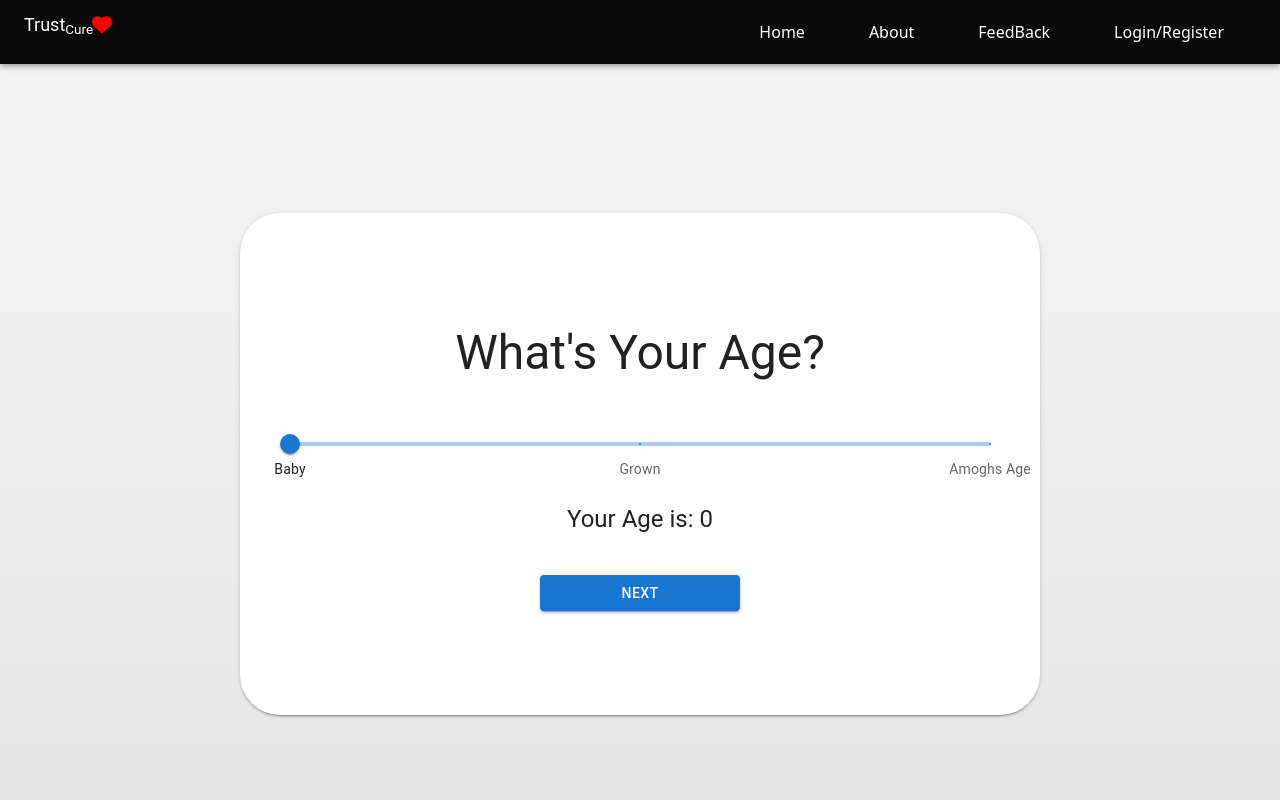
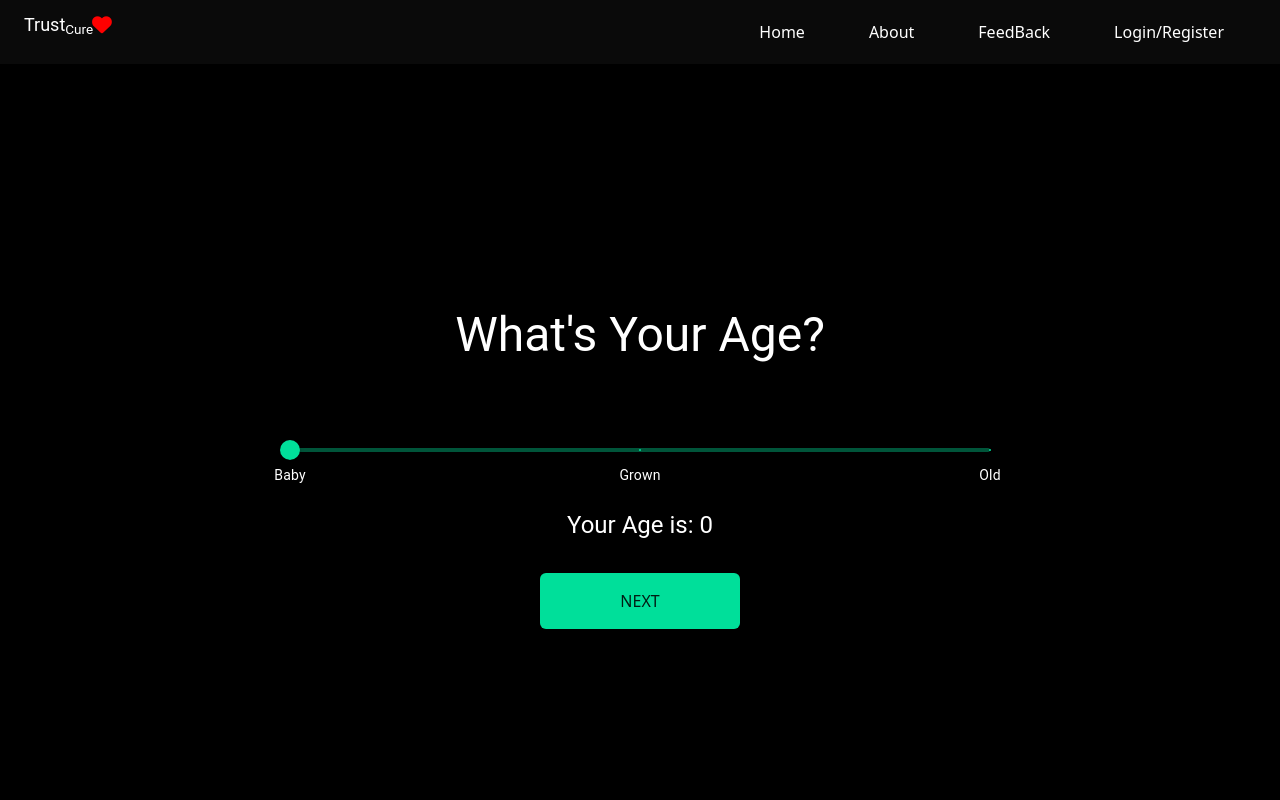
Before and after one commit to SaiSaatvik31/SEM-3-PROJECT, a React (Vite) app: page /Age in a window 1280 px wide. Shown: the top 800 px of the page. Built offline with nearby package versions, Linux system fonts and the light colour scheme.

Commit message:
few ui changes

```diff
--- a/src/components/Age.jsx
+++ b/src/components/Age.jsx
@@ -2,6 +2,8 @@ import React from "react";
 import { useState } from "react";
 import { useNavigate } from "react-router-dom";
 import { Card, CardContent, Slider, Button, Typography } from "@mui/material";
+import { dark } from "@mui/material/styles/createPalette";
+import {motion} from "framer-motion"
 function Age({ selectedOptions, updateSelectedOptions }) {
   const navigate = useNavigate();
   const [sliderValue, setSliderValue] = useState(0);
@@ -25,32 +27,34 @@ function Age({ selectedOptions, updateSelectedOptions }) {
     {
       value: 0,
       label: "Baby",
+      color:"white"
     },
     {
-      value: 60,
+      value: 50,
       label: "Grown",
     },
     {
-      value: 120,
-      label: "Amoghs Age",
+      value: 100,
+      label: "Old",
     },
   ];
 
   return (
-    <div
+    <div className="text-white"
       style={{
         display: "flex",
         justifyContent: "center",
         alignItems: "center",
         height: "100vh",
-        backgroundImage: "linear-gradient(to bottom, #f4f4f4, #e5e5e5)",
+        // backgroundImage: "linear-gradient(to bottom, #f4f4f4, #e5e5e5)",
+        backgroundColor:"#000000",
       }}
     >
       <Card
         sx={{
           minWidth: 350,
           maxWidth: 800,
-          bgcolor: "#fff",
+          bgcolor: "#000",
           boxShadow: 2,
           borderRadius: 10,
           padding: 10,
@@ -64,30 +68,49 @@ function Age({ selectedOptions, updateSelectedOptions }) {
             alignItems: "center",
           }}
         >
-          <Typography variant="h3" sx={{ mb: 3 }}>
+          <Typography className= "text-white" variant="h3" sx={{ mb: 3 }}>
             What's Your Age?
           </Typography>
+          // ... (previous code)
+
             <Slider
               value={sliderValue}
               onChange={handleSliderChange}
-            sx={{ width: 700, mt: 3 }}
+              sx={{
+                width: 700,
+                mt: 3,
+                color: '#00df9a', // Set the color of the slider track
+                '& .MuiSlider-thumb': {
+                  backgroundColor: '#00df9a', // Set the color of the slider thumb
+                },
+                '& .MuiSlider-valueLabel': {
+                  color: '#00df9a', // Set the color of the value label
+                },
+                '& .MuiSlider-markLabel': {
+                  color: 'white', // Set the color of the mark labels
+                },
+              }}
               valueLabelDisplay="auto"
-            color="primary"
               defaultValue={20}
-            max={120}
+              max={100}
               marks={mark}
             />
-          <Typography variant="h5" sx={{ mt: 3, mb: 2 }}>
+
+
+
+          <Typography className="text-white" variant="h5" sx={{ mt: 3, mb: 2 }}>
             Your Age is: {sliderValue}
           </Typography>
-          <Button
-            variant="contained"
-            color="primary"
-            sx={{ width: 200, mt: 3 }} // Adjust button width and spacing
-            onClick={FormPage}
+          <motion.button
+        className={`bg-[#00df9a] w-[200px] rounded-md font-medium px-6 mx-auto py-3 mt-3`}
+        initial="hidden"
+        onclick={FormPage}
+        animate="buttonSlide"
+        whileHover={{ scale: 1.1 }}
+        whileTap={{ scale: 0.9 }}
       >
         NEXT
-          </Button>
+      </motion.button>
         </CardContent>
       </Card>
     </div>
--- a/src/components/Appointment.jsx
+++ b/src/components/Appointment.jsx
@@ -23,48 +23,49 @@ function Info() {
         justifyContent: "center",
         alignItems: "center",
         height: "100vh",
-        backgroundColor: "#f0f0f0",
+        backgroundColor: "#000000",
       }}
     >
-      <Card style={{ width: "70%", padding: "20px", textAlign: "left" }}>
+      <Card  className="container" style={{ backgroundColor:"#000000" , width: "70%", padding: "20px", textAlign: "left" }}>
         <CardContent>
-          <Typography variant="h4" gutterBottom>
+          <Typography className="text-[#00df9a]" variant="h4" gutterBottom>
             Doctor Adviser Form
           </Typography>
-          <Typography variant="body1" paragraph>
+          <Typography className="text-white" variant="body1" paragraph>
             Take a short (3 min) symptom assessment. The information you provide
             is safe and won’t be shared. Your results will include:
           </Typography>
           <ul>
             <li>
-              <Typography variant="body1">
-                {`1) Recommended consultation of doctors.`}
+              <Typography className="text-white" variant="body1">
+                1) Recommended consultation of doctors.
               </Typography>
             </li>
             <li>
-              <Typography variant="body1">
-                {`2) Recommendations on what to do next.`}
+              <Typography className="text-white"  variant="body1">
+               2)Recommendations on what to do next.
               </Typography>
             </li>
           </ul>
-          <Typography className="mt-3" variant="h4" gutterBottom>
+          <Typography  className="mt-3 text-[#00df9a]" variant="h4" gutterBottom>
             Point to be Stated
           </Typography>
-          <p>
+          <p className="text-white">
             Remember, a symptom checker serves as a helpful tool but should not
             replace professional medical advice. It should complement medical
             consultation and aid users in understanding potential health
             concerns. Always encourage users to consult with healthcare
             professionals for accurate diagnosis and treatment.
           </p>
-          <Button
-            onClick={redirectToNamePage}
-            variant="contained"
-            color="success"
-            className="mt-4"
-          >
+                  <Button
+          onClick={redirectToNamePage}
+          variant="contained"
+          style={{ backgroundColor: '#00df9a', color: '#fff' }}
+          className="mt-4"
+        >
             Next
           </Button>
+
         </CardContent>
       </Card>
     </div>
--- a/src/components/forWhom.jsx
+++ b/src/components/forWhom.jsx
@@ -29,6 +29,7 @@ function ForWhom({ selectedOptions, updateSelectedOptions }) {
 
   return (
     <Grid
+      backgroundColor="#000000"
       container
       spacing={3}
       justifyContent="center"
@@ -36,9 +37,9 @@ function ForWhom({ selectedOptions, updateSelectedOptions }) {
       style={{ minHeight: "100vh" }}
     >
       <Grid item xs={12} md={6}>
-        <Card elevation={4} className="p-5">
-          <CardContent align="center">
-            <Typography variant="h4" sx={{ mb: 2 }}>
+        <Card elevation={4} className="p-5" style={{backgroundColor:"#000000"}}>
+          <CardContent  align="center">
+            <Typography  className="text-white" variant="h4" sx={{ mb: 2 }}>
               For Whom the appointment is For?
             </Typography>
             <Grid container spacing={2}>
@@ -46,13 +47,13 @@ function ForWhom({ selectedOptions, updateSelectedOptions }) {
                 <Button
                   fullWidth
                   variant="contained"
-                  color="primary"
+                  style={{backgroundColor:"#00df9a"}}
                   size="large"
                   onClick={() => namePage("FOR ME")}
                 >
                   <Box display="flex" alignItems="center">
-                    <Avatar src="YOUR_IMAGE_SRC_HERE" sx={{ mr: 2 }} />
-                    <Typography variant="h6">FOR ME</Typography>
+                    <Avatar style={{backgroundColor:"#000000"}} src="YOUR_IMAGE_SRC_HERE" sx={{ mr: 2 }} />
+                    <Typography className="text-dark" variant="h6">FOR ME</Typography>
                   </Box>
                 </Button>
               </Grid>
@@ -60,13 +61,14 @@ function ForWhom({ selectedOptions, updateSelectedOptions }) {
                 <Button
                   fullWidth
                   variant="contained"
+                  style={{backgroundColor:"#00df9a"}}
                   color="secondary"
                   size="large"
                   onClick={() => namePage("SOMEONE ELSE")}
                 >
                   <Box display="flex" alignItems="center">
-                    <Avatar src="YOUR_IMAGE_SRC_HERE" sx={{ mr: 2 }} />
-                    <Typography variant="h6">SOMEONE ELSE</Typography>
+                    <Avatar style={{backgroundColor:"#000000"}} src="YOUR_IMAGE_SRC_HERE" sx={{ mr: 2 }} />
+                    <Typography className="text-dark" variant="h6">SOMEONE ELSE</Typography>
                   </Box>
                 </Button>
               </Grid>
@@ -75,6 +77,7 @@ function ForWhom({ selectedOptions, updateSelectedOptions }) {
           <CardActions>
             <Button
               variant="outlined"
+              style={{backgroundColor:"#00df9a"}}
               onClick={handleBack}
               startIcon={<ArrowBackIcon />}
             >
--- a/src/styles/chips.css
+++ b/src/styles/chips.css
@@ -26,12 +26,12 @@
   margin: 40px;
   box-sizing: border-box;
   border: 1px dashed transparent; /* Remove solid border */
-  background-image: linear-gradient(to bottom, #f0f8ff, #c5cae9); /* Gradient matching the container */
+  /* background-image: linear-gradient(to bottom, #f0f8ff, #c5cae9); Gradient matching the container */
 }
 .selected-chip-container  Button {
   float: right;
   color: #04254c;
-  background-color: #b2ebf2; /* Lighter blue with gradient */
+  background-color: #00df9a;
   background-image: linear-gradient(to right, #b2ebf2, #81d4fa);
   border: none;
   border-radius: 5px;
@@ -44,8 +44,8 @@
   cursor: pointer;
 }
 .selected-chip-container .selectedChips {
-  background-color: #81d4fa; /* Lighter blue with gradient */
-  background-image: linear-gradient(to right, #81d4fa, #b2ebf2);
+  background-color: #00df9a; /* Lighter blue with gradient */
+  /* background-image: linear-gradient(to right, #81d4fa, #b2ebf2); */
   color: #04254c;
   font-size: 14px;
   padding: 8px;
@@ -75,7 +75,7 @@
   margin: 40px;
   box-sizing: border-box;
   border: 1px dashed transparent;
-  background-image: linear-gradient(to bottom, #f0f8ff, #c5cae9);
+  /* background-image: linear-gradient(to bottom, #f0f8ff, #c5cae9); */
 }
 .body-parts-container h3 {
   padding-top: 20px;
@@ -90,7 +90,7 @@
   padding: 30px;
   margin: 40px;
   border: 1px dashed transparent; /* Remove solid border */
-  background-image: linear-gradient(to bottom, #f0f8ff, #c5cae9);
+  /* background-image: linear-gradient(to bottom, #f0f8ff, #c5cae9); */
 }
 .chip-show-container .showChips{
     color: black;
```
Also changed, not shown: 2 other files (tests, documents, lock files or other folders). Lines whose indentation alone changed are shown as unchanged.
